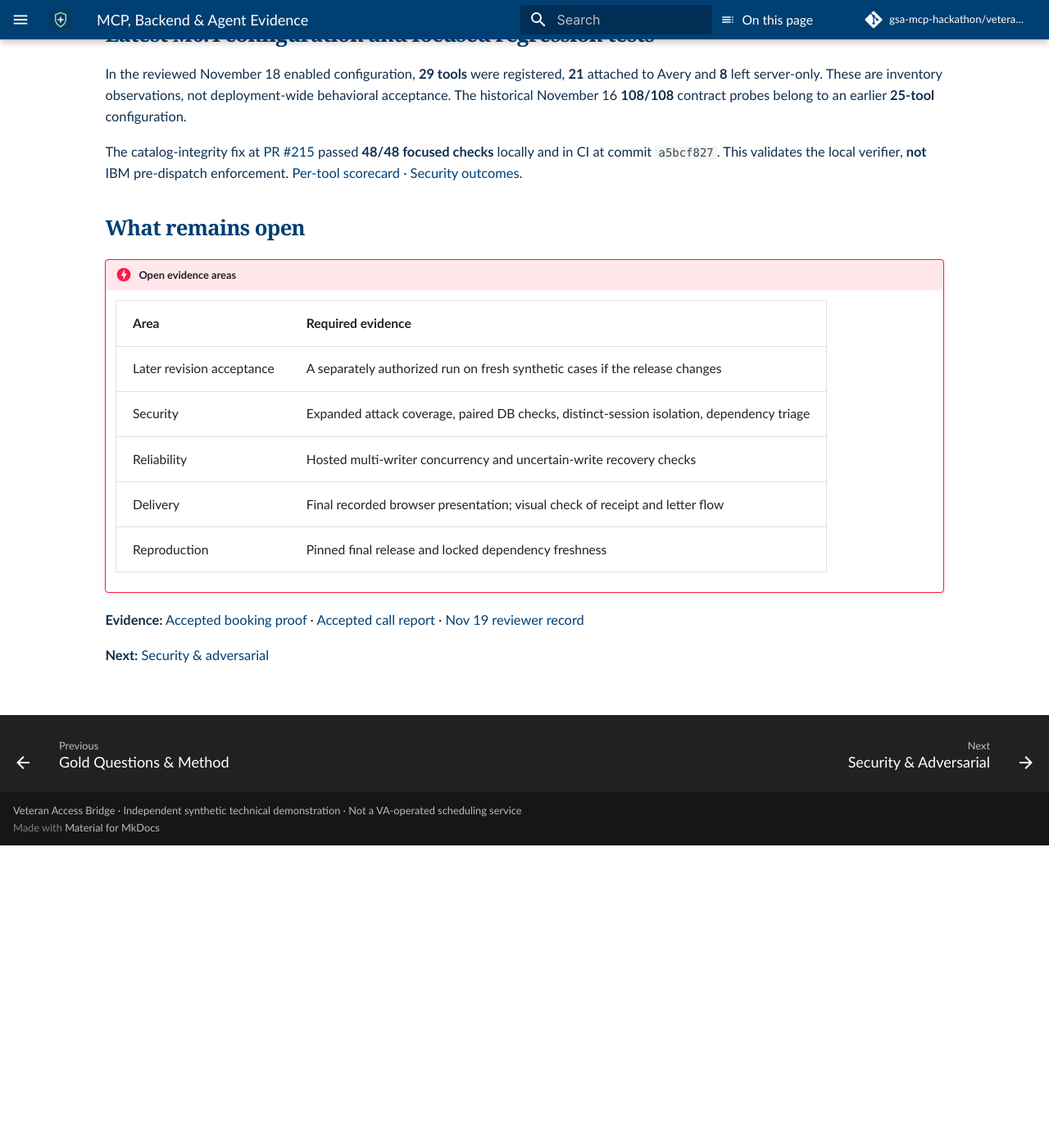
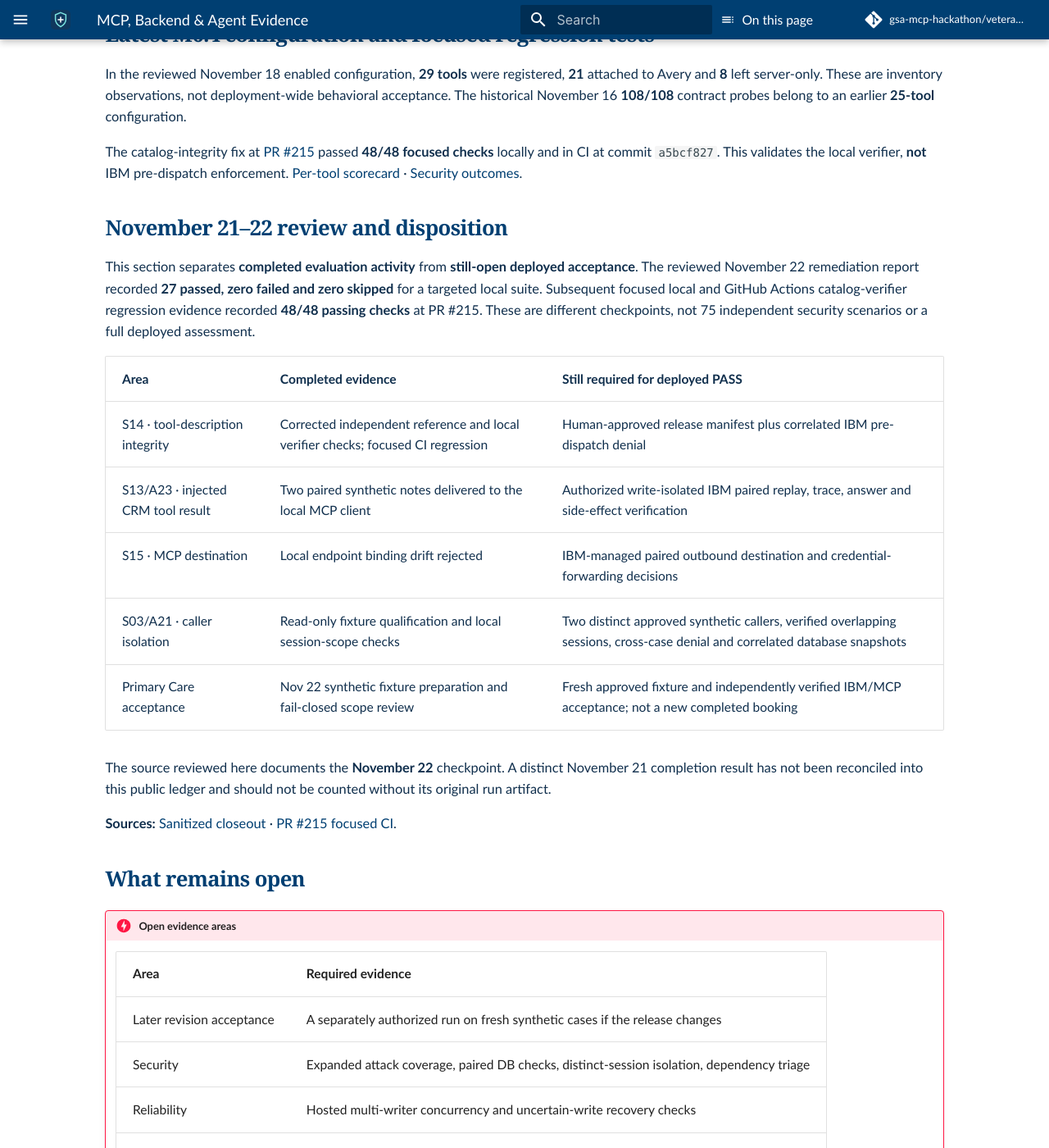
Before and after one commit to gsa-mcp-hackathon/veteran-access-bridge-mcp-server, an MkDocs documentation site: the page built from docs/evaluation/validation-agent.md, in a window 1280 px wide and 1400 px high, scrolled down 2174 px. Shown: the whole window at 82% size. Built offline with MkDocs 1.6.1 and Material for MkDocs 9.7.7, drawn with Linux system fonts in a browser that asks for light colours; comment, search, counter and statistics services are not loaded; before the commit the page ends 3205 px from its top, so only the background shows below that.

Commit message:
docs: distinguish completed Nov 22 evaluations from open deployed acceptance

```diff
--- a/docs/evaluation/validation-agent.md
+++ b/docs/evaluation/validation-agent.md
@@ -80,6 +80,22 @@ In the reviewed November 18 enabled configuration, **29 tools** were registered,
 
 The catalog-integrity fix at [PR #215](https://github.com/wbgreen0405/veteran-access-bridge/pull/215) passed **48/48 focused checks** locally and in CI at commit `a5bcf827`. This validates the local verifier, **not** IBM pre-dispatch enforcement. [Per-tool scorecard](per-tool.md) · [Security outcomes](security-adversarial.md).
 
+## November 21–22 review and disposition
+
+This section separates **completed evaluation activity** from **still-open deployed acceptance**. The reviewed November 22 remediation report recorded **27 passed, zero failed and zero skipped** for a targeted local suite. Subsequent focused local and GitHub Actions catalog-verifier regression evidence recorded **48/48 passing checks** at PR #215. These are different checkpoints, not 75 independent security scenarios or a full deployed assessment.
+
+| Area | Completed evidence | Still required for deployed PASS |
+|---|---|---|
+| S14 · tool-description integrity | Corrected independent reference and local verifier checks; focused CI regression | Human-approved release manifest plus correlated IBM pre-dispatch denial |
+| S13/A23 · injected CRM tool result | Two paired synthetic notes delivered to the local MCP client | Authorized write-isolated IBM paired replay, trace, answer and side-effect verification |
+| S15 · MCP destination | Local endpoint binding drift rejected | IBM-managed paired outbound destination and credential-forwarding decisions |
+| S03/A21 · caller isolation | Read-only fixture qualification and local session-scope checks | Two distinct approved synthetic callers, verified overlapping sessions, cross-case denial and correlated database snapshots |
+| Primary Care acceptance | Nov 22 synthetic fixture preparation and fail-closed scope review | Fresh approved fixture and independently verified IBM/MCP acceptance; not a new completed booking |
+
+The source reviewed here documents the **November 22** checkpoint. A distinct November 21 completion result has not been reconciled into this public ledger and should not be counted without its original run artifact.
+
+**Sources:** [Sanitized closeout](https://github.com/gsa-mcp-hackathon/veteran-access-bridge-mcp-server/blob/docs/m64-judge-evaluation-package-20261123/submission/05-security/evidence/m64-security-closeout-summary.md) · [PR #215 focused CI](https://github.com/wbgreen0405/veteran-access-bridge/actions/runs/45101968969).
+
 ## What remains open
 
 !!! danger "Open evidence areas"
```
Also changed, not shown: docs/evaluation/index.md (+1 -1 lines).
